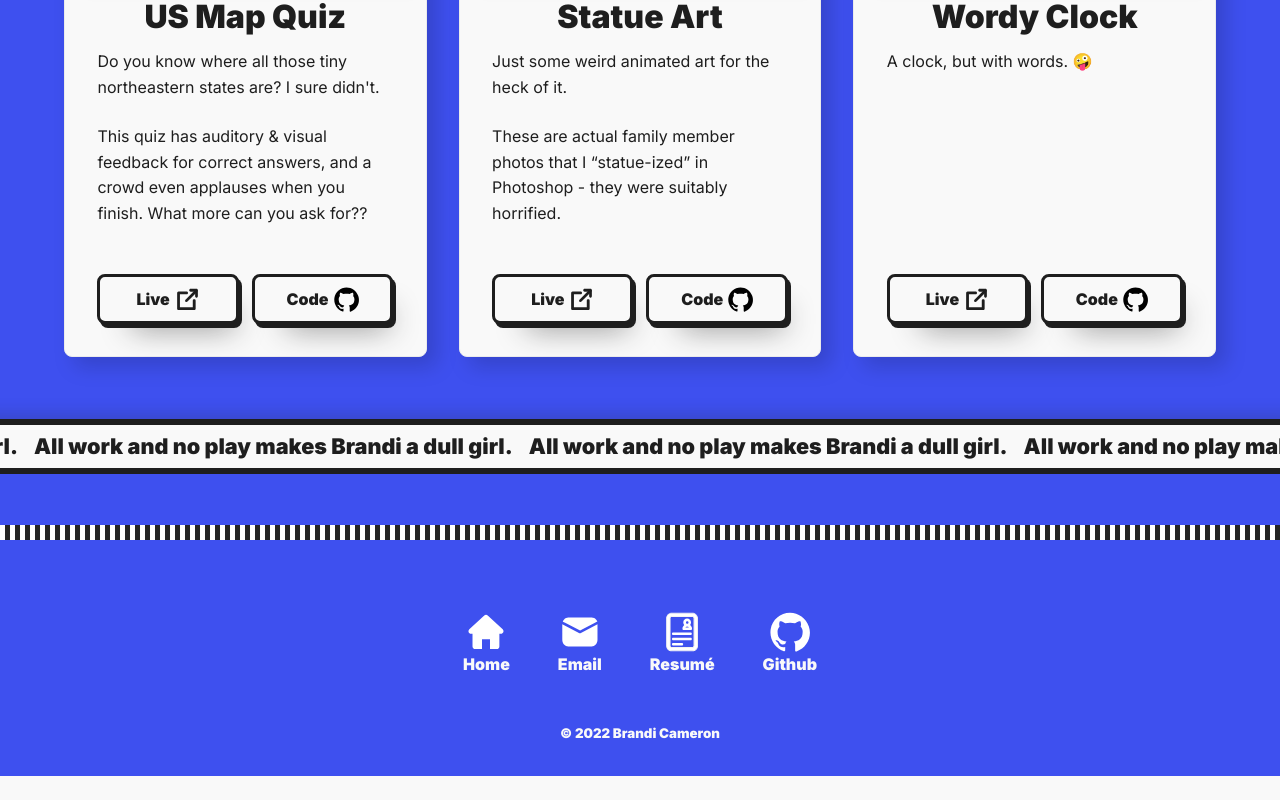
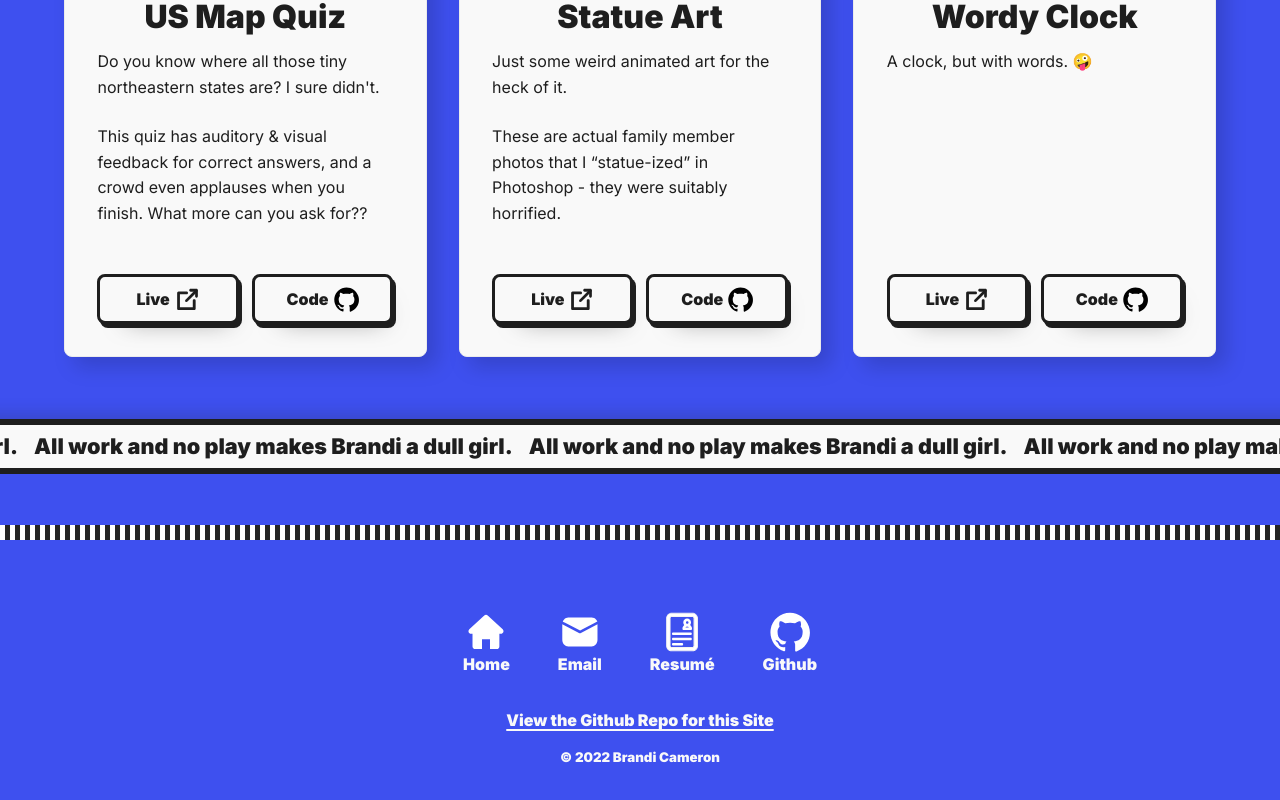
Before and after one commit to brandicameron/brandi, a Next.js app: page /playground in a window 1280 px wide. Shown: the part 1499-2299 px from the top of the page. Before the commit the page ends 2275 px from the top, so only its background shows below. Built offline with nearby package versions, Linux system fonts and the light colour scheme; no server answers.

Commit message:
Fixed windows horizontal scroll bar, added site repo link to footer, reduced shadows

```diff
--- a/components/shared/Footer.js
+++ b/components/shared/Footer.js
@@ -29,6 +29,13 @@ export default function Footer() {
             ))}
           </ul>
         </nav>
+        <a
+          className={styles.inlineLink}
+          href='https://github.com/brandicameron/brandi'
+          target='_blank'
+        >
+          View the Github Repo for this Site
+        </a>
         <small>© {currentYear} Brandi Cameron</small>
       </section>
     </>
--- a/components/weather/Weather.js
+++ b/components/weather/Weather.js
@@ -1,3 +1,4 @@
+import styles from '../../styles/weather/Weather.module.css';
 import RainSnow from './RainSnow';
 import Sunny from './Sunny';
 import Cloudy from './Cloudy';
@@ -6,13 +7,13 @@ import Stormy from './Stormy';
 
 export default function Weather({ weather, isDay }) {
   return (
-    <>
+    <div className={styles.weather}>
       {weather === 'sunny' && <Sunny isDay={isDay} />}
       {weather === 'cloudy' && <Cloudy />}
       {weather === 'overcast' && <Overcast weather={weather} />}
       {weather === 'rain' && <RainSnow />}
       {weather === 'stormy' && <Stormy />}
       {weather === 'snow' && <RainSnow weather={weather} />}
-    </>
+    </div>
   );
 }
--- a/styles/home/Project.module.css
+++ b/styles/home/Project.module.css
@@ -11,7 +11,7 @@
   position: relative;
   margin-top: -50px;
   z-index: 50;
-  filter: drop-shadow(18px 15px 20px rgb(179, 179, 179));
+  filter: drop-shadow(12px 10px 15px rgb(218, 218, 218));
 }
 
 .iphone {
--- a/styles/playground/ProjectCard.module.css
+++ b/styles/playground/ProjectCard.module.css
@@ -10,7 +10,7 @@
 }
 
 .cardImg {
-  filter: drop-shadow(5px 5px 7px rgba(0 0 0 / 20%));
+  filter: drop-shadow(3px 3px 3px rgba(0 0 0 / 7%));
 }
 
 .cardImg img {
--- a/styles/shared/Buttons.module.css
+++ b/styles/shared/Buttons.module.css
@@ -10,7 +10,7 @@
   min-width: 120px;
   height: 50px;
   padding: 0 10px;
-  box-shadow: 15px 20px 30px -20px rgb(34, 34, 34);
+  box-shadow: 10px 15px 25px -20px rgb(92, 92, 92);
 }
 
 .btn.lg {
--- a/styles/shared/Footer.module.css
+++ b/styles/shared/Footer.module.css
@@ -11,7 +11,7 @@
 .footer ul {
   display: flex;
   gap: 3rem;
-  padding: 2rem 0;
+  padding: 2rem 0 1rem 0;
 }
 
 .footer img {
@@ -25,8 +25,19 @@
   align-items: center;
 }
 
+.inlineLink {
+  font-weight: var(--bold);
+  text-decoration: underline;
+  text-underline-offset: 3px;
+  text-decoration-thickness: 2px;
+}
+
+.inlineLink:hover {
+  opacity: 0.9;
+}
+
 .footer small {
-  padding-bottom: 2rem;
+  padding: 1rem 0 2rem 0;
 }
 
 @media screen and (max-width: 600px) {
--- a/styles/weather/Cloudy.module.css
+++ b/styles/weather/Cloudy.module.css
@@ -7,7 +7,7 @@
   background-image: url('/images/weather/partly-cloudy.png');
   background-repeat: repeat-x;
   background-position-x: -50px;
-  filter: drop-shadow(10px 15px 30px rgba(34 34 34 / 25%));
+  filter: drop-shadow(10px 10px 10px rgba(34 34 34 / 8%));
   z-index: 2;
   /* z-index prevents shadow being cut off in safari */
 }
@@ -16,7 +16,7 @@
   position: absolute;
   top: 2.75vh;
   left: 5vw;
-  filter: drop-shadow(10px 15px 30px rgba(34 34 34 / 25%));
+  filter: drop-shadow(10px 10px 10px rgba(34 34 34 / 8%));
   animation: float 200s linear infinite;
   z-index: 3;
   /* z-index prevents shadow being cut off in safari */
--- a/styles/weather/Overcast.module.css
+++ b/styles/weather/Overcast.module.css
@@ -4,7 +4,7 @@
   left: 0;
   width: 100%;
   height: 500px;
-  filter: drop-shadow(10px 15px 30px rgba(34 34 34 / 25%)) brightness(0.85);
+  filter: drop-shadow(10px 10px 10px rgba(34 34 34 / 8%)) brightness(0.85);
   overflow-x: hidden;
 }
 
@@ -31,7 +31,7 @@
   position: absolute;
   top: -20px;
   left: 5vw;
-  filter: drop-shadow(10px 15px 30px rgba(34 34 34 / 15%)) brightness(0.9);
+  filter: drop-shadow(10px 10px 10px rgba(34 34 34 / 8%)) brightness(0.95);
   animation: float 450s linear infinite;
 }
 
--- a/styles/weather/Sunny.module.css
+++ b/styles/weather/Sunny.module.css
@@ -31,7 +31,7 @@
 .cloudRound {
   position: relative;
   opacity: 0.97;
-  filter: drop-shadow(10px 15px 30px rgba(34 34 34 / 25%));
+  filter: drop-shadow(10px 10px 10px rgba(34 34 34 / 8%));
 }
 
 .cloudFlat {
--- /dev/null
+++ b/styles/weather/Weather.module.css
@@ -0,0 +1,6 @@
+.weather {
+  position: absolute;
+  width: 100%;
+  height: 100%;
+  overflow-x: hidden;
+}
```
